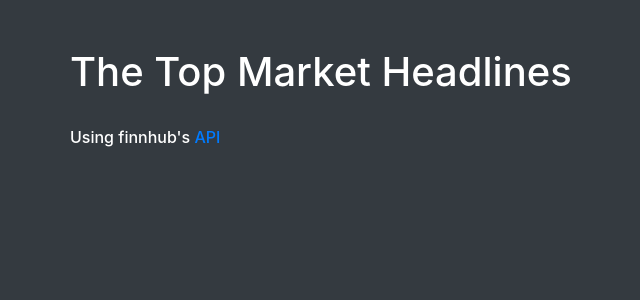
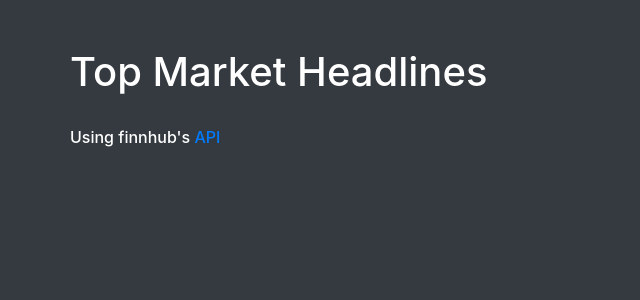
Before and after one commit to aaronbsavage94/Flask-Projects-App, a Flask app: page /market in a window 1280 px wide. Shown: the part 56-356 px from the top of the page, without its empty margins (15-655 px from the left). Run offline with Flask 2, Linux system fonts and the light colour scheme; data that the repository does not hold is empty; some libraries are stand-ins or nearby versions.

Commit message:
Update marketnews.html

```diff
--- a/templates/marketnews.html
+++ b/templates/marketnews.html
@@ -4,7 +4,7 @@
     <body class="bg-dark text-white">
         <div class="container">
             <br><br>
-            <h1>The Top Market Headlines</h1> <br>
+            <h1>Top Market Headlines</h1> <br>
 
                 {% autoescape false %}
                     {% for result in results %}
```
